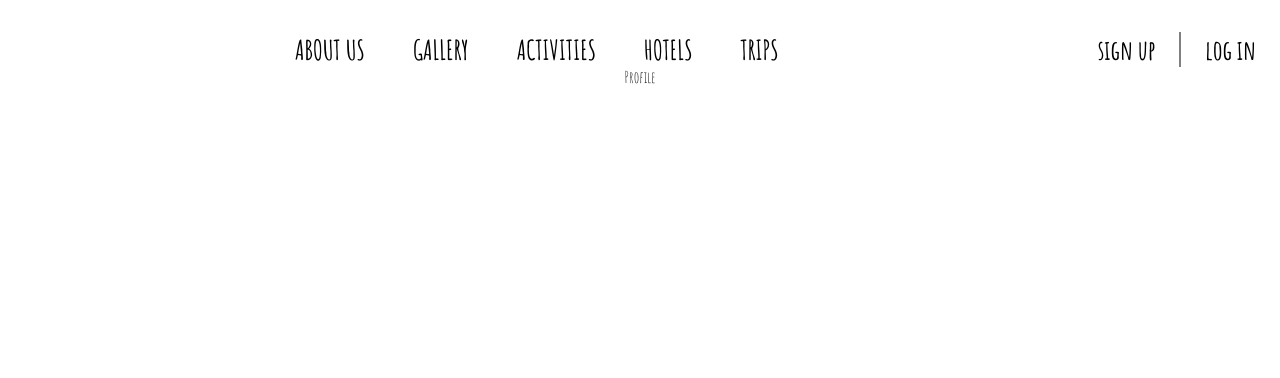
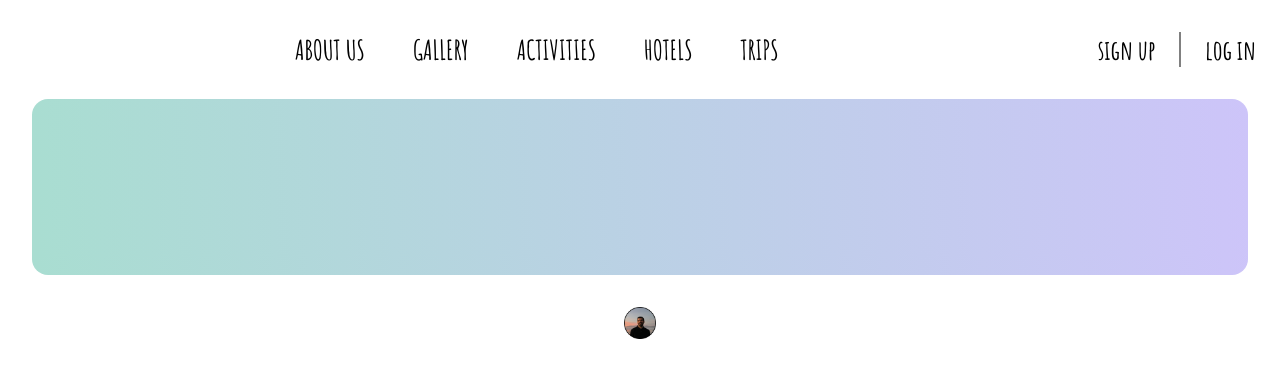
Before and after one commit to NikhitaBarat/great-escape, a React (Create React App) app in the folder client/: page /profile in a window 1280 px wide. Shown: the top 378 px of the page. Built offline with nearby package versions, Linux system fonts and the light colour scheme.

Commit message:
added profile header

```diff
--- a/client/src/pages/profile/profile.pages.jsx
+++ b/client/src/pages/profile/profile.pages.jsx
@@ -1,8 +1,16 @@
 import React from 'react'
+import './profile.styles.css'
+import profileicon from '../../assets/profile.png'
 
 const Profile = () => {
   return (
-    <div>Profile</div>
+    <div>
+      <div className='profile-header'>
+      </div>
+      <div className='profile-image'>
+        <img src={profileicon} alt="" />
+      </div>
+    </div>
   )
 }
 
--- /dev/null
+++ b/client/src/pages/profile/profile.styles.css
@@ -0,0 +1,9 @@
+.profile-header{
+    background: linear-gradient(87.83deg, rgba(0, 255, 25, 0.2) 0%, rgba(155, 62, 199, 0.108) 100%), #D3D5FF;
+    height: 11rem;
+    margin: 2rem;
+    border-radius: 1rem;
+}
+.profile-image{
+    border-radius: 200px;
+}
```
